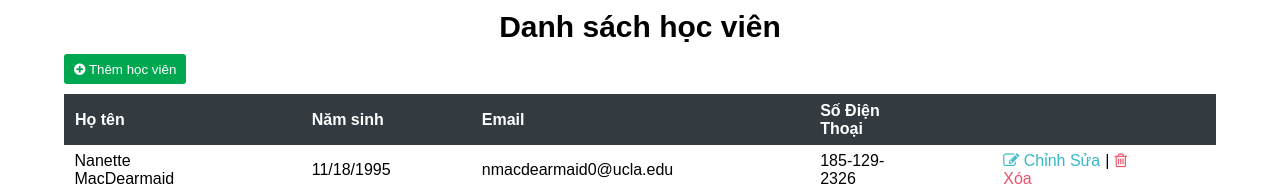
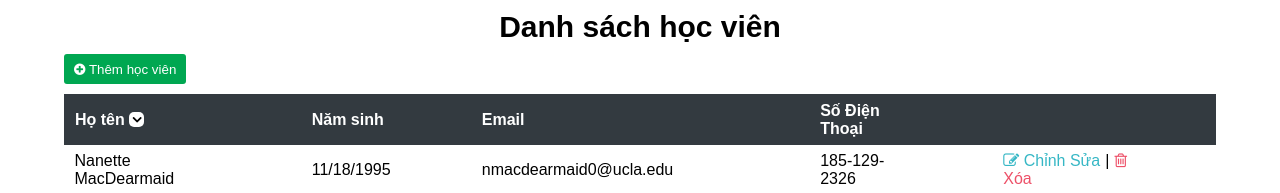
Before and after one commit to Gibson05/react-student-form, a React (Create React App) app: page / in a window 1280 px wide. Shown: the top 193 px of the page. Built offline with nearby package versions, Linux system fonts and the light colour scheme.

Commit message:
update sorting

```diff
--- a/src/App.css
+++ b/src/App.css
@@ -268,3 +268,12 @@ tr:nth-child(even) {
 .confirm-btn:hover {
   background-color: #00c961;
 }
+.sorting {
+  background-color: white;
+  color: black;
+  width: 15px;
+  text-align: center;
+  font-weight: bold;
+  border-radius: 5px;
+  font-size: 15px;
+}
--- a/src/App.js
+++ b/src/App.js
@@ -23,6 +23,8 @@ function App() {
 
   const [editForm, setEditForm] = useState(false);
 
+  const [sorting, setSorting] = useState(false);
+
   function removeForm(id) {
     setModel(true);
     setDeleteID(id);
@@ -34,12 +36,12 @@ function App() {
   }
 
   function createStudentForm() {
-    setRegisterForm(true)
-    setRegID("")
-    setRegName("")
-    setRegEmail("")
-    setRegPhone("")
-    setRegBirthDate("")
+    setRegisterForm(true);
+    setRegID("");
+    setRegName("");
+    setRegEmail("");
+    setRegPhone("");
+    setRegBirthDate("");
   }
 
   function createStudent() {
@@ -50,7 +52,7 @@ function App() {
       name: regName,
       email: regEmail,
       phone: regPhone,
-      birthday: regBirthDate
+      birthday: regBirthDate,
     };
     arr.unshift(obj);
     setStudents(arr);
@@ -58,32 +60,45 @@ function App() {
   }
 
   function editStudentForm(id) {
-    setRegisterForm(true)
-    setEditForm(true)
-    let obj = students.find((ele) => ele.id === id)
-    setRegID(obj.id)
-    setRegName(obj.name)
-    setRegEmail(obj.email)
-    setRegPhone(obj.phone)
-    setRegBirthDate(obj.birthday)
-    console.log(obj);
+    setRegisterForm(true);
+    setEditForm(true);
+    let obj = students.find((ele) => ele.id === id);
+    setRegID(obj.id);
+    setRegName(obj.name);
+    setRegEmail(obj.email);
+    setRegPhone(obj.phone);
+    setRegBirthDate(obj.birthday);
   }
 
   function editStudent() {
-    let arr = [...students]
-    let index = arr.findIndex((ele) => ele.id === regID)
-    arr[index].name = regName
-    arr[index].email = regEmail
-    arr[index].phone = regPhone
-    arr[index].birthday = regBirthDate
-    setStudents(arr)
-    setRegisterForm(false)
-    setEditForm(false)
+    let arr = [...students];
+    let index = arr.findIndex((ele) => ele.id === regID);
+    arr[index].name = regName;
+    arr[index].email = regEmail;
+    arr[index].phone = regPhone;
+    arr[index].birthday = regBirthDate;
+    setStudents(arr);
+    setRegisterForm(false);
+    setEditForm(false);
   }
 
   function cancelAllForm() {
-    setEditForm(false)
-    setRegisterForm(false)
+    setEditForm(false);
+    setRegisterForm(false);
+  }
+
+  function sortingASC() {
+    let arr = [...students];
+    arr.sort((a, b) => (a.name > b.name ? 1 : b.name > a.name ? -1 : 0));
+    setStudents(arr);
+    setSorting(false);
+  }
+
+  function sortingDESC() {
+    let arr = [...students];
+    arr.sort((a, b) => (a.name > b.name ? -1 : b.name > a.name ? 1 : 0));
+    setStudents(arr);
+    setSorting(true);
   }
 
   const List = students.map((student) => (
@@ -120,7 +135,11 @@ function App() {
           <div className="resister-form-container">
             <div className="register-form">
               <div className="resister-form-text">
-                <p>New Student information</p>
+                {editForm ? (
+                  <p>Edit Student information</p>
+                ) : (
+                  <p>New Student information</p>
+                )}
               </div>
               <div className="resister-form-input">
                 <label htmlFor="register-name">Name</label>
@@ -153,18 +172,23 @@ function App() {
                 ></input>
               </div>
               <div className="delete-group-btn">
-                {editForm
-                ? <button className="confirm-edit-btn" onClick={() => editStudent()}>
-                  Edit Student
-                </button>
-                : <button className="confirm-btn" onClick={() => createStudent()}>
-                  Create New
-                </button>}
+                {editForm ? (
+                  <button
+                    className="confirm-edit-btn"
+                    onClick={() => editStudent()}
+                  >
+                    Edit Student
+                  </button>
+                ) : (
+                  <button
+                    className="confirm-btn"
+                    onClick={() => createStudent()}
+                  >
+                    Create New
+                  </button>
+                )}
 
-                <button
-                  className="cancel-btn"
-                  onClick={() => cancelAllForm()}
-                >
+                <button className="cancel-btn" onClick={() => cancelAllForm()}>
                   Cancel
                 </button>
               </div>
@@ -198,7 +222,20 @@ function App() {
         <table>
           <thead>
             <tr>
-              <td>Họ tên</td>
+              <td>
+                Họ tên{" "}
+                {sorting ? (
+                  <span
+                    onClick={sortingASC}
+                    className="sorting fa fa-angle-up"
+                  ></span>
+                ) : (
+                  <span
+                    onClick={sortingDESC}
+                    className="sorting fa fa-angle-down"
+                  ></span>
+                )}
+              </td>
               <td>Năm sinh</td>
               <td>Email</td>
               <td>Số Điện Thoại</td>
```
